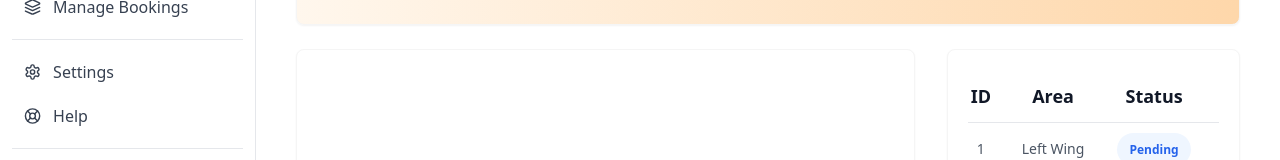
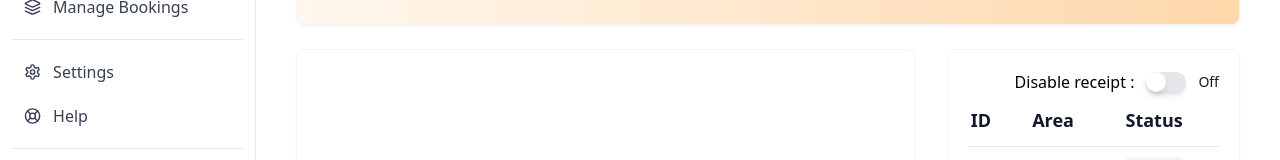
Before and after one commit to jeyemPF/deskme-g6-2024, a React (Create React App) app in the folder client/: page /booking in a window 1280 px wide. Shown: the part 223-383 px from the top of the page. Built offline with nearby package versions, Linux system fonts and the light colour scheme.

Commit message:
added disable receipt in user booking

```diff
--- a/client/src/user/Booking.js
+++ b/client/src/user/Booking.js
@@ -5,6 +5,11 @@ import { LayoutDashboard, Layers, BookCopy, LifeBuoy, Settings, LogOut, FileCog
 import { useNavigate } from 'react-router-dom';
 
 const Booking = () => {
+  const [isOn, setIsOn] = useState(false);
+
+  const handleToggle = () => {
+    setIsOn(!isOn);
+  };
 
   const navigate = useNavigate();
 
@@ -57,6 +62,18 @@ const Booking = () => {
 
                 </div>
                 <div className="border-[1px] border-neutral-100 rounded-lg shadow-sm bg-white p-5">
+                <div className="flex justify-end items-center w-full">
+                  <label className="inline-flex items-center cursor-pointer">
+                    <span className='font-normal pr-3 lg:text-base sm:text-sm'>Disable receipt :</span>
+                    <input type="checkbox" className="sr-only" checked={isOn} onChange={handleToggle} />
+                    <div className={`w-10 h-5 ${isOn ? 'bg-blue-600' : 'bg-gray-200'} rounded-full peer dark:bg-gray-700 shadow-md`}>
+                      <div
+                        className={`w-5 h-5 bg-white rounded-full shadow-md transform ${isOn ? 'translate-x-5' : 'translate-x-0'} transition-transform duration-300 ease-in-out`}
+                      ></div>
+                    </div>
+                  </label>
+                  <span className="ml-3 text-sm font-medium text-gray-900 dark:text-gray-300">{isOn ? 'On' : 'Off'}</span>
+                </div>
                 <div className="overflow-x-auto">
                       <table className="w-full table-auto">
                         <thead className="text-gray-900 font-medium text-lg border-b text-center">
```
